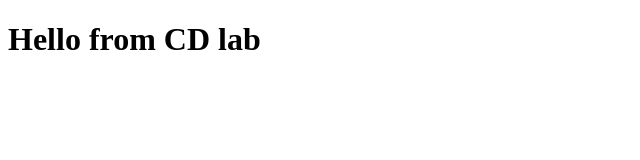
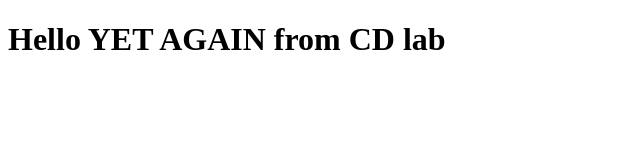
Before and after one commit to lordcornetto/lab11, a plain HTML site: page index.html in a window 1280 px wide. Shown: the whole page, without its empty margins (0-640 px from the left). Drawn offline with Linux system fonts and the light colour scheme.

Commit message:
edit both test

```diff
--- a/index.html
+++ b/index.html
@@ -4,6 +4,6 @@
   <title>CD lab</title>
  </head>
  <body>
-  <h1>Hello from CD lab</h1>
+  <h1>Hello YET AGAIN from CD lab</h1>
  </body>
 </html>
```
